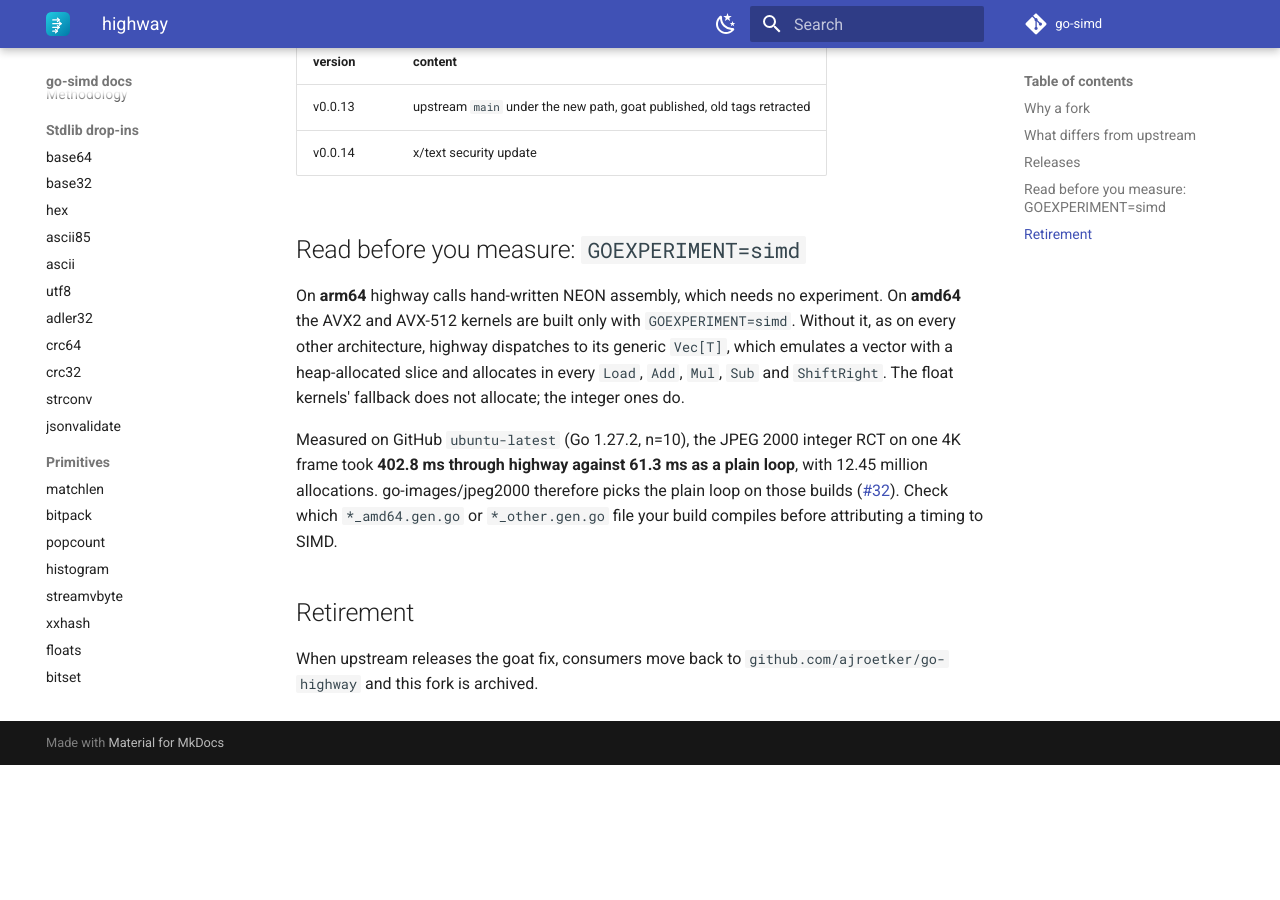
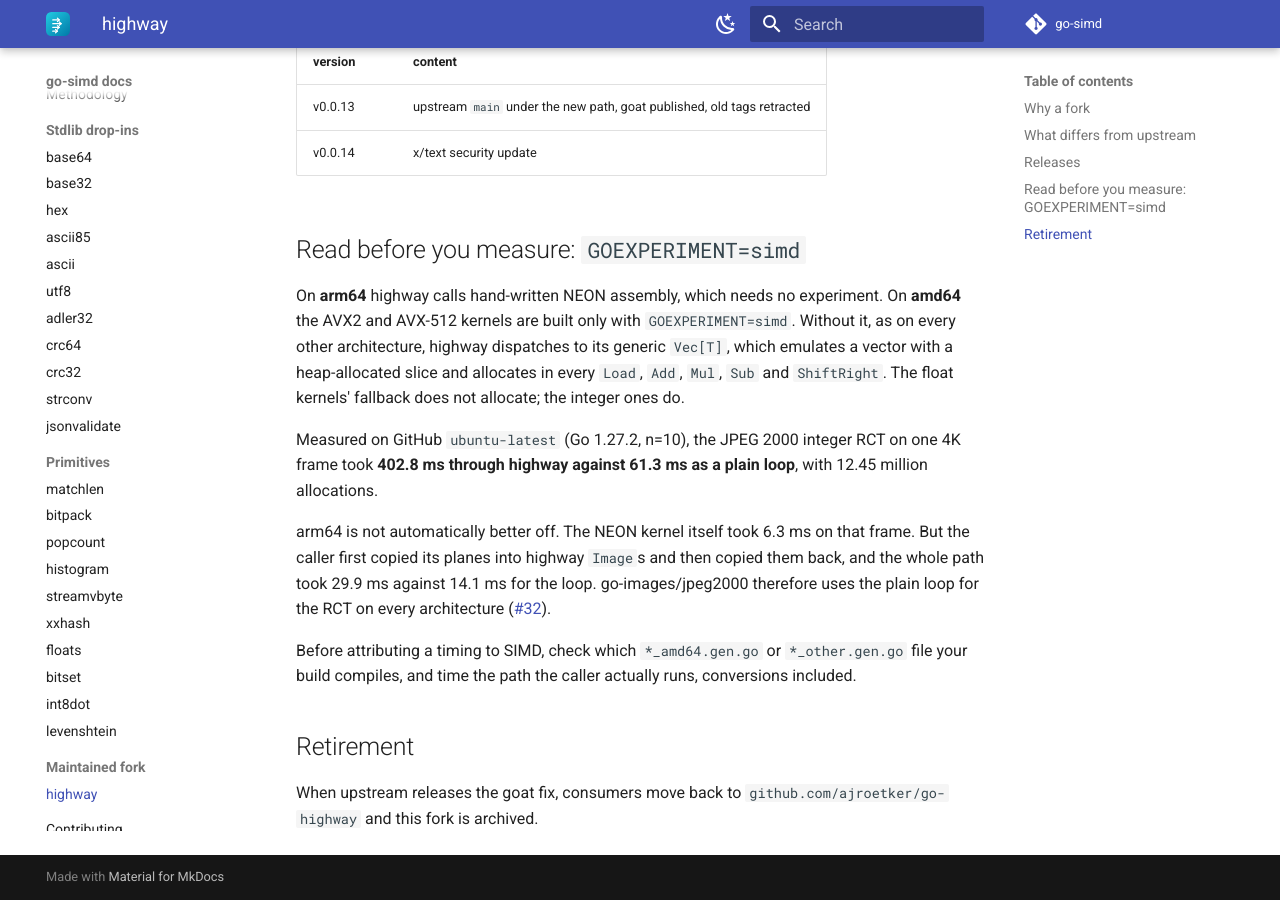
Before and after one commit to go-simd/docs, an MkDocs documentation site: the page built from docs/repos/highway.md, in a window 1280 px wide and 900 px high, scrolled down 1196 px. Built offline with MkDocs 1.6.1 and Material for MkDocs 9.7.7, drawn with Linux system fonts in a browser that asks for light colours; the version menu is left out; before the commit the page ends 1961 px from its top, so only the background shows below that.

Commit message:
highway page: arm64 lost to the loop too, conversions included
Co-Authored-By: Claude Opus 5.5 <noreply@anthropic.com>

```diff
--- a/docs/repos/highway.md
+++ b/docs/repos/highway.md
@@ -60,11 +60,17 @@ ones do.
 
 Measured on GitHub `ubuntu-latest` (Go 1.27.2, n=10), the JPEG 2000 integer RCT
 on one 4K frame took **402.8 ms through highway against 61.3 ms as a plain
-loop**, with 12.45 million allocations. go-images/jpeg2000 therefore picks the
-plain loop on those builds
-([#32](https://github.com/go-images/jpeg2000/pull/32)). Check which
-`*_amd64.gen.go` or `*_other.gen.go` file your build compiles before
-attributing a timing to SIMD.
+loop**, with 12.45 million allocations.
+
+arm64 is not automatically better off. The NEON kernel itself took 6.3 ms on
+that frame. But the caller first copied its planes into highway `Image`s and
+then copied them back, and the whole path took 29.9 ms against 14.1 ms for the
+loop. go-images/jpeg2000 therefore uses the plain loop for the RCT on every
+architecture ([#32](https://github.com/go-images/jpeg2000/pull/32)).
+
+Before attributing a timing to SIMD, check which `*_amd64.gen.go` or
+`*_other.gen.go` file your build compiles, and time the path the caller
+actually runs, conversions included.
 
 ## Retirement
 
```
